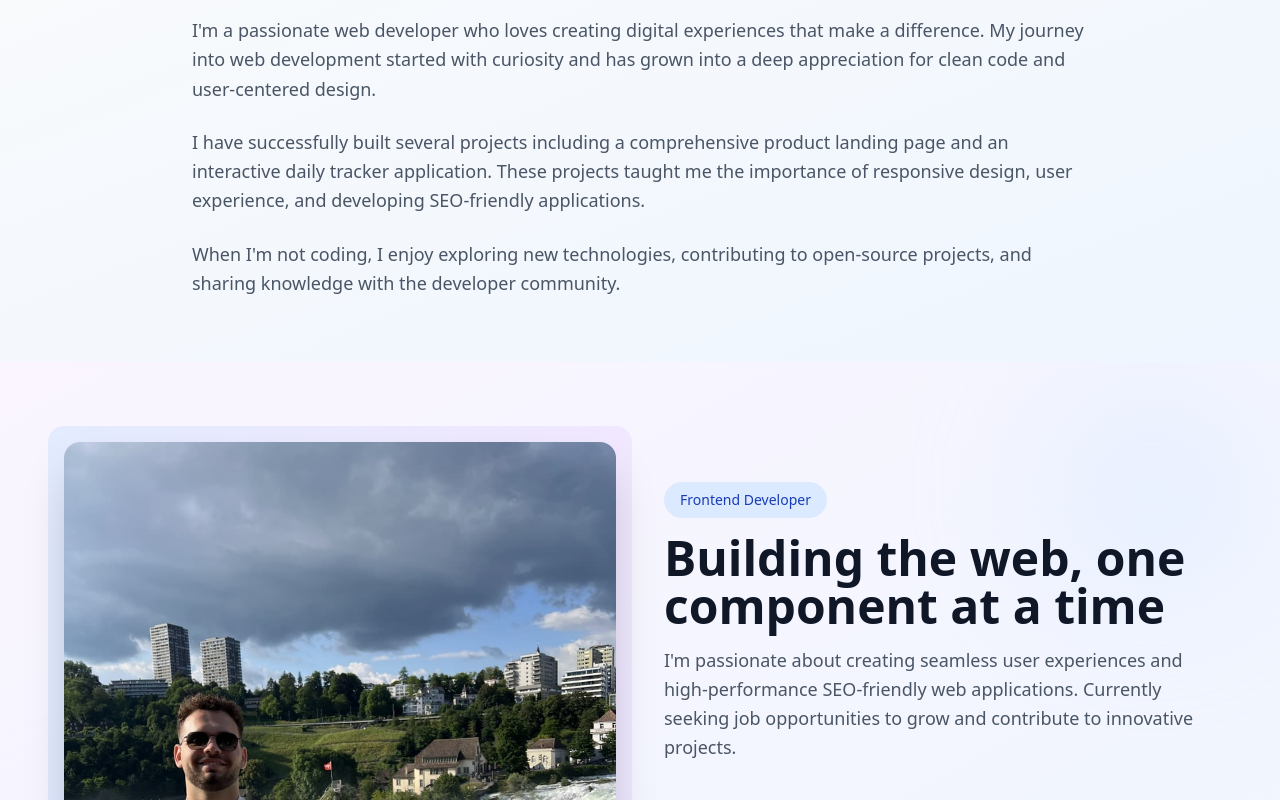
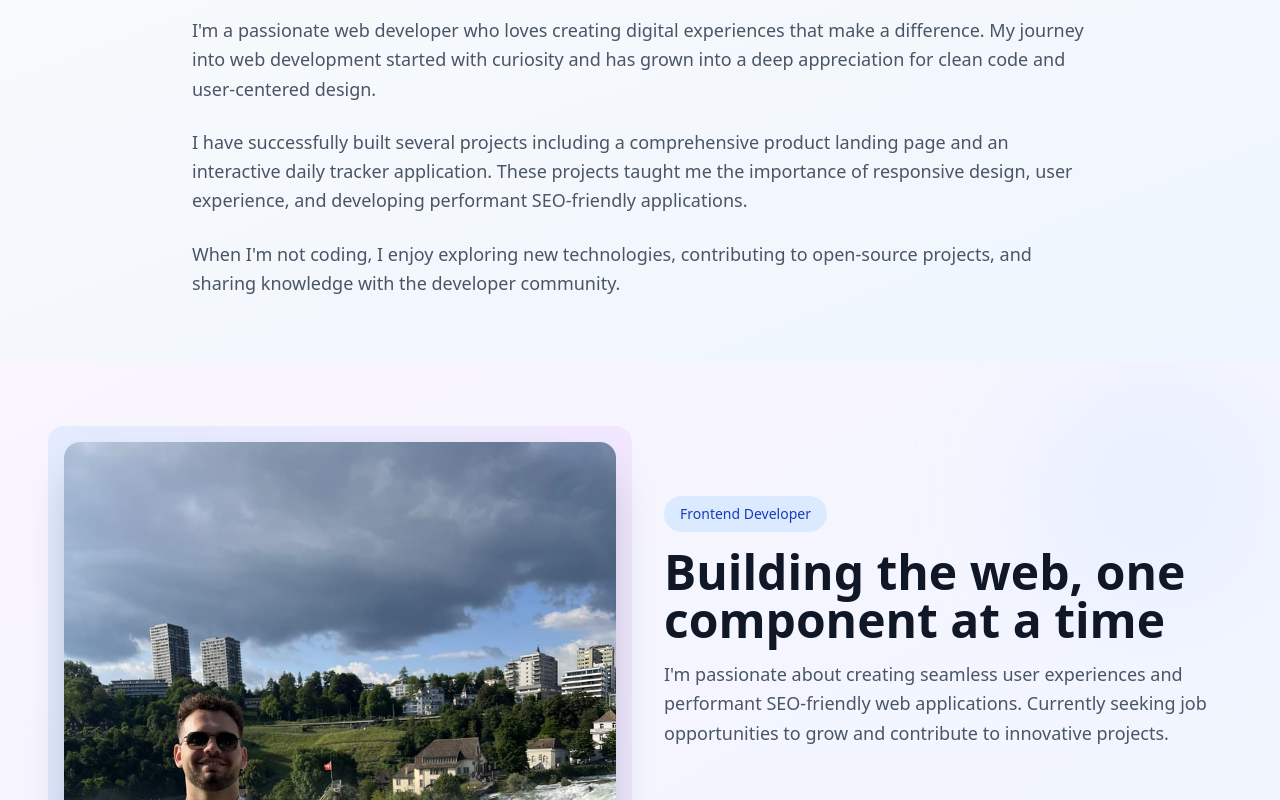
Before and after one commit to AurelGolemi/Portfolio-Website, a Next.js app: page / in a window 1280 px wide. Shown: the part 920-1720 px from the top of the page. Built offline with nearby package versions, Linux system fonts and the light colour scheme.

Commit message:
Small Changes

```diff
--- a/src/app/page.tsx
+++ b/src/app/page.tsx
@@ -200,7 +200,7 @@ export default function Home() {
                   comprehensive product landing page and an interactive daily tracker
                   application. These projects taught me the importance
                   of responsive design, user experience, and
-                  developing SEO-friendly applications.
+                  developing performant SEO-friendly applications.
                 </p>
                 <p className="text-lg leading-relaxed">
                   {
@@ -249,7 +249,7 @@ export default function Home() {
                       Building the web, one component at a time
                     </h2>
                     <p className="text-lg text-gray-600 leading-relaxed">
-                      {`I'm passionate about creating seamless user experiences and high-performance SEO-friendly web applications. Currently seeking job opportunities to grow and
+                      {`I'm passionate about creating seamless user experiences and performant SEO-friendly web applications. Currently seeking job opportunities to grow and
                       contribute to innovative projects.`}
                     </p>
                   </div>
```
